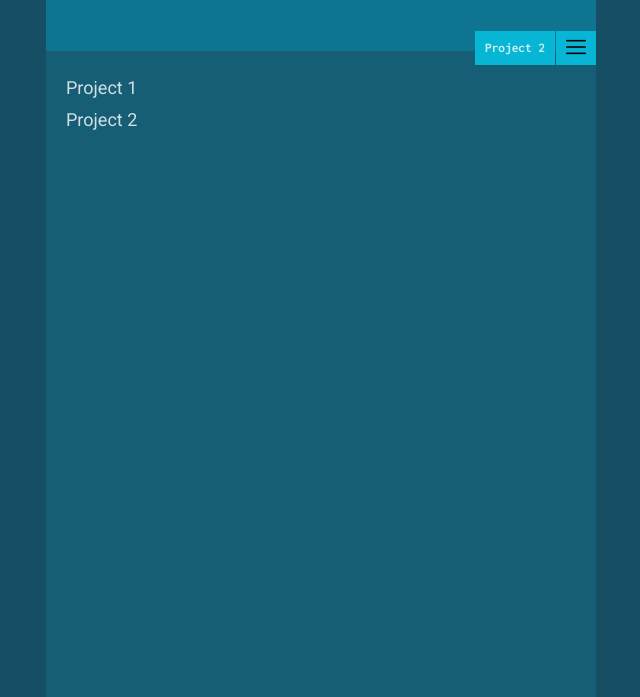
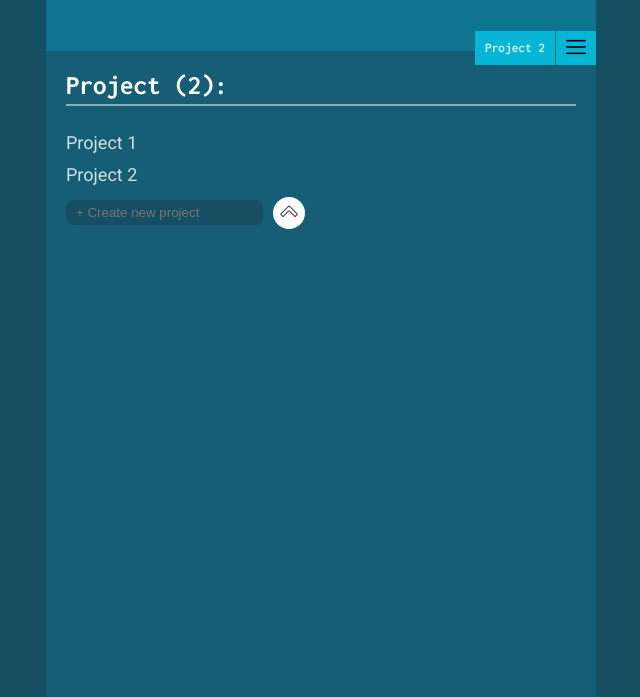
Before and after one commit to Shiielty/todo-list, a website built with webpack: page src/index.html in a window 1280 px wide. Both pictures are taken after a click on the button 895 px from the left and 151 px from the top of the page. Shown: the part 103-800 px from the top of the page, without its empty margins (319-959 px from the left). Built offline with nearby package versions, Linux system fonts and the light colour scheme; a web font is replaced by a local one.

Commit message:
feat(project-input): create input and button to add project

```diff
--- a/src/dom.js
+++ b/src/dom.js
@@ -2,7 +2,8 @@ import { projects, whichActive, test, addTask } from './handler';
 import Menu from './public/hamburger.png';
 import Bin from './public/bin.png';
 import Edit from './public/editing.png';
-import Enter from './public/enter.png'
+import Enter from './public/enter.png';
+import UpArrow from './public/up-arrow-icon.png';
 
 function insertAfter(newNode, referenceNode) {
     referenceNode.parentNode.insertBefore(newNode, referenceNode.nextSibling);
@@ -249,6 +250,19 @@ const createMain = () => {
 const createProjectsList = () => {
     const listWrapper = document.createElement("div");
 
+    const projectListHeading = document.createElement("h2")
+    projectListHeading.textContent = `Project (${projects.length}):`;
+    listWrapper.appendChild(projectListHeading);
+
+    const inputWrapper = document.createElement("div");
+    inputWrapper.classList.add("project-input-wrapper");
+    const projectInput = createInput("addProject", "text");
+    const arrowIcon = createImage(UpArrow);
+    const inputBtn = document.createElement("button");
+
+    projectInput.setAttribute("placeholder", "+ Create new project");
+    inputBtn.classList.add("add-project-btn");
+
     projects.forEach((project) => {
         const projectId = projects.indexOf(project);
         const item = document.createElement("div");
@@ -259,6 +273,11 @@ const createProjectsList = () => {
         item.appendChild(createMenuButton(projectId, "edit-project-btn", "delete-project-btn"));
         listWrapper.appendChild(item);
     })
+
+    inputBtn.appendChild(arrowIcon);
+    inputWrapper.appendChild(projectInput);
+    inputWrapper.appendChild(inputBtn);
+    listWrapper.appendChild(inputWrapper);
 
     return listWrapper;
 }
--- a/src/style.css
+++ b/src/style.css
@@ -40,6 +40,14 @@ header {
 h1,
 p {
     margin: 0;
+}
+
+h2 {
+    margin: 20px;
+    color: var(--white);
+    font-family: 'Inconsolata', monospace;
+    border-bottom: 2px solid var(--white5);
+    padding-bottom: 5px;
 }
 
 header > h1 {
@@ -272,3 +280,32 @@ input#taskDesc {
 .project-item {
     height: 32px;
 }
+
+.project-input-wrapper {
+    display: flex;
+    align-items: center;
+}
+
+input#addProject {
+    margin: 10px 20px;
+    padding: 5px 10px;
+    background: var(--black);
+    border: none;
+    border-radius: 0.5rem;
+    outline: none;
+    color: white;
+}
+
+input#addProject:focus-visible {
+    background-color: white;
+    color: black;
+}
+
+.project-input-wrapper > button {
+    background: white;
+    border: none;
+    border-radius: 100%;
+    margin-left: -10px;
+    width: 2rem;
+    height: 2rem;
+}
```
Also changed, not shown: src/public/up-arrow-icon.png (added).
